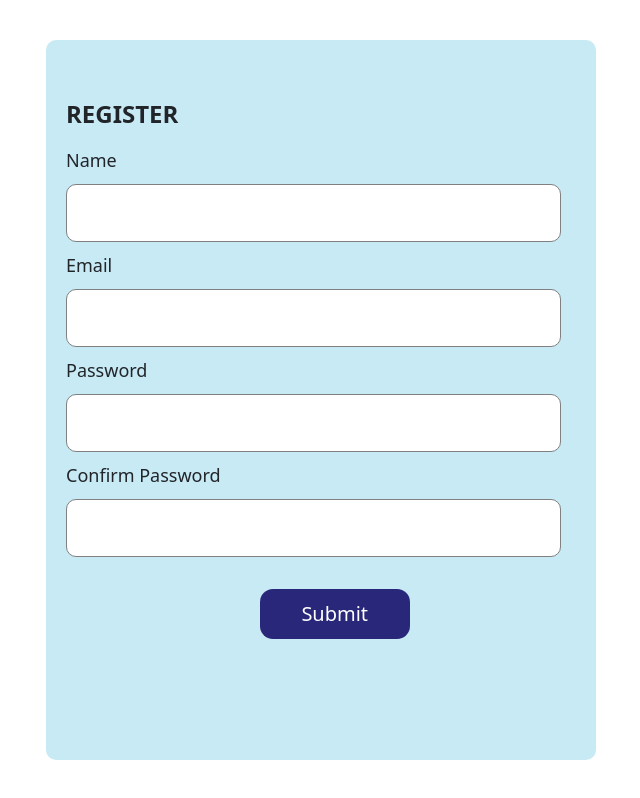
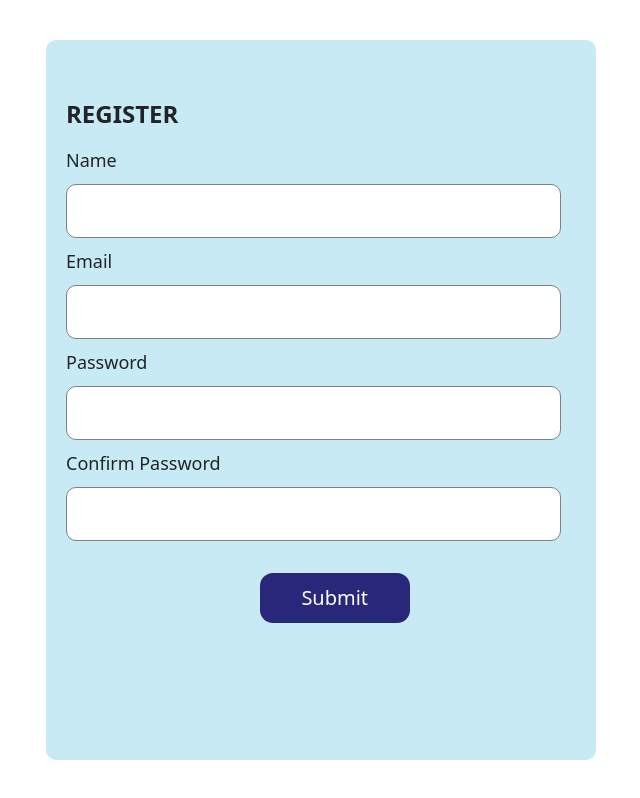
Before and after one commit to simiongitau/report-manager, a React (Create React App) app: page / in a window 1280 px wide. Shown: the whole page, without its empty margins (319-959 px from the left). Built offline with nearby package versions, Linux system fonts and the light colour scheme.

Commit message:
progress

```diff
--- a/src/component/register/Register.js
+++ b/src/component/register/Register.js
@@ -41,7 +41,7 @@ export default function Register() {
         <input
           required
           onChange={(e) => setName(e.target.value)}
-          className=" p-2.5 w-[90%]  ml-10 "
+          className=" p-2 w-[90%]  ml-10 "
         />
 
         <span className="text-[24px] ml-10 ">email</span>
@@ -49,21 +49,21 @@ export default function Register() {
           required
           onChange={(e) => setEmail(e.target.value)}
           type="email"
-          className=" p-2.5 w-[90%]  ml-10"
+          className=" p-2 w-[90%]  ml-10"
         />
         <span className="text-[24px] ml-10"> password</span>
         <input
           required
           type="password"
           onChange={(e) => setPassword(e.target.value)}
-          className=" p-2.5 w-[90%]  ml-10 "
+          className=" p-2 w-[90%]  ml-10 "
         />
         <span className="text-[24px] ml-10 ">confirm password</span>
         <input
           required
           onChange={(e) => setconfirm(e.target.value)}
           type="password"
-          className=" p-2.5 w-[90%]  ml-10"
+          className=" p-2 w-[90%]  ml-10"
         />
         <button type="submit" className=" mt-8 mb-10 ml-[5%] p-2.5 w-[150px] ">
           submit
--- a/src/component/register/register.css
+++ b/src/component/register/register.css
@@ -67,7 +67,7 @@
   }
   .register_container button {
     font-size: 20px;
-    margin: 60px auto;
+    margin: 55px auto;
   }
 }
 @media (max-width: 768px) {
```
